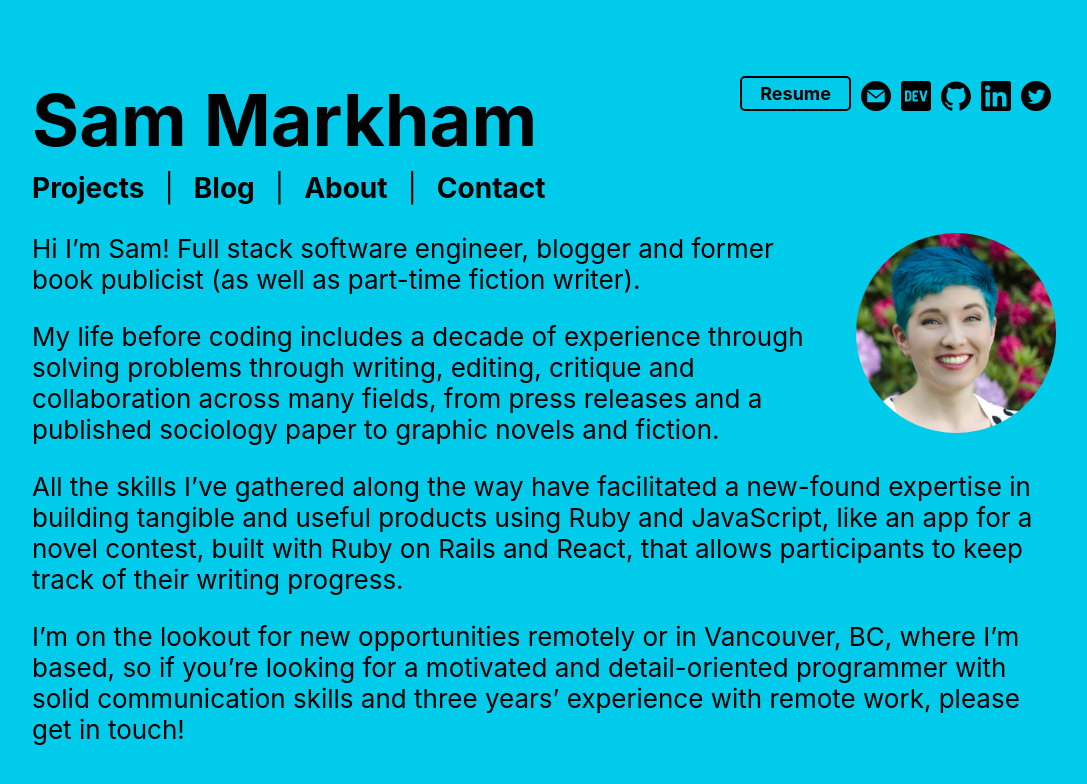
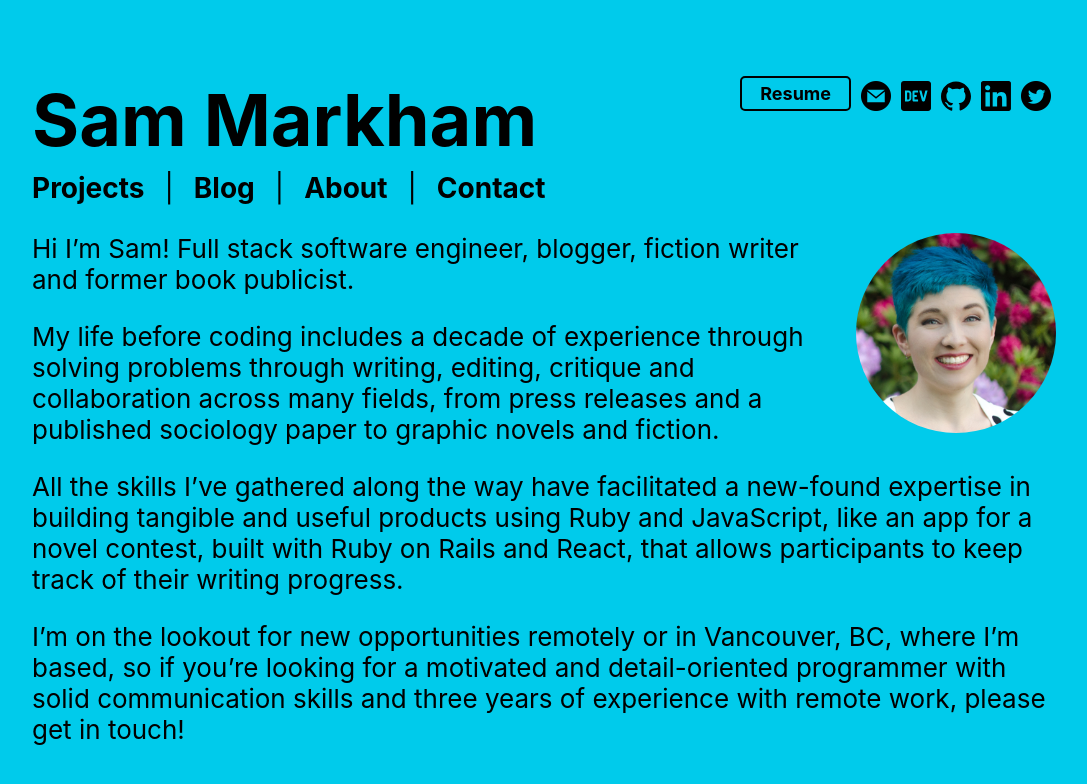
Before and after one commit to sharkham/sharkham-portfolio, a React (Create React App) app: page /about in a window 1280 px wide. Shown: the top 784 px of the page, without its empty margins (96-1183 px from the left). Built offline with nearby package versions, Linux system fonts and the light colour scheme.

Commit message:
Adjust bio wording

```diff
--- a/src/components/About.js
+++ b/src/components/About.js
@@ -6,10 +6,10 @@ const About = () => {
   return (
     <div>
       <img id="avatar" src={avatar} alt="Sam, a smiling white person with short blue hair"/>
-      <p>Hi I’m Sam! Full stack software engineer, blogger and former book publicist (as well as part-time fiction writer).</p>
+      <p>Hi I’m Sam! Full stack software engineer, blogger, fiction writer and former book publicist.</p>
       <p>My life before coding includes a decade of experience through solving problems through writing, editing, critique and collaboration across many fields, from press releases and a published sociology paper to graphic novels and fiction.</p>
       <p>All the skills I’ve gathered along the way have facilitated a new-found expertise in building tangible and useful products using Ruby and JavaScript, like an <Link to={`/projects/novel-tracker-app`}>app for a novel contest</Link>, built with Ruby on Rails and React, that allows participants to keep track of their writing progress.</p>
-      <p>I’m on the lookout for new opportunities remotely or in Vancouver, BC, where I’m based, so if you’re looking for a motivated and detail-oriented programmer with solid communication skills and three years’ experience with remote work, please <a href="mailto:sam.e.markham@gmail.com" target="_blank" rel="noreferrer">get in touch!</a></p>
+      <p>I’m on the lookout for new opportunities remotely or in Vancouver, BC, where I’m based, so if you’re looking for a motivated and detail-oriented programmer with solid communication skills and three years of experience with remote work, please <a href="mailto:sam.e.markham@gmail.com" target="_blank" rel="noreferrer">get in touch!</a></p>
     </div>
   );
 }
```
Also changed, not shown: 1 other file (tests, documents, lock files or other folders).
